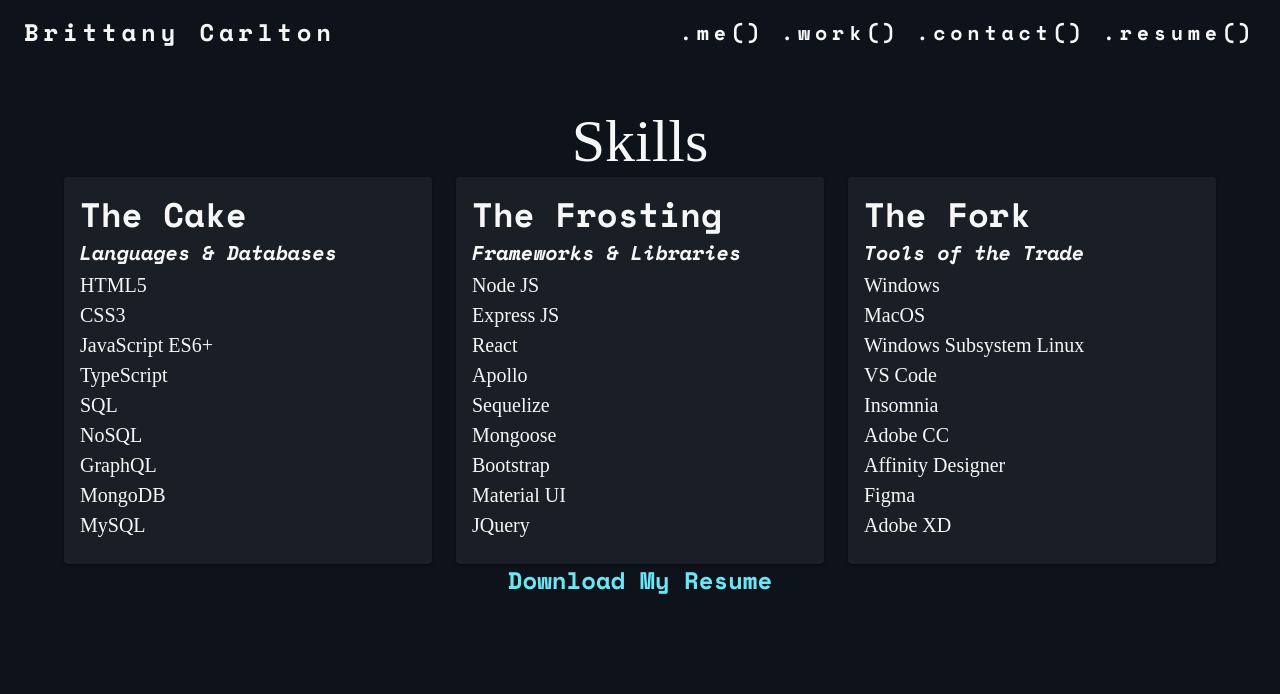
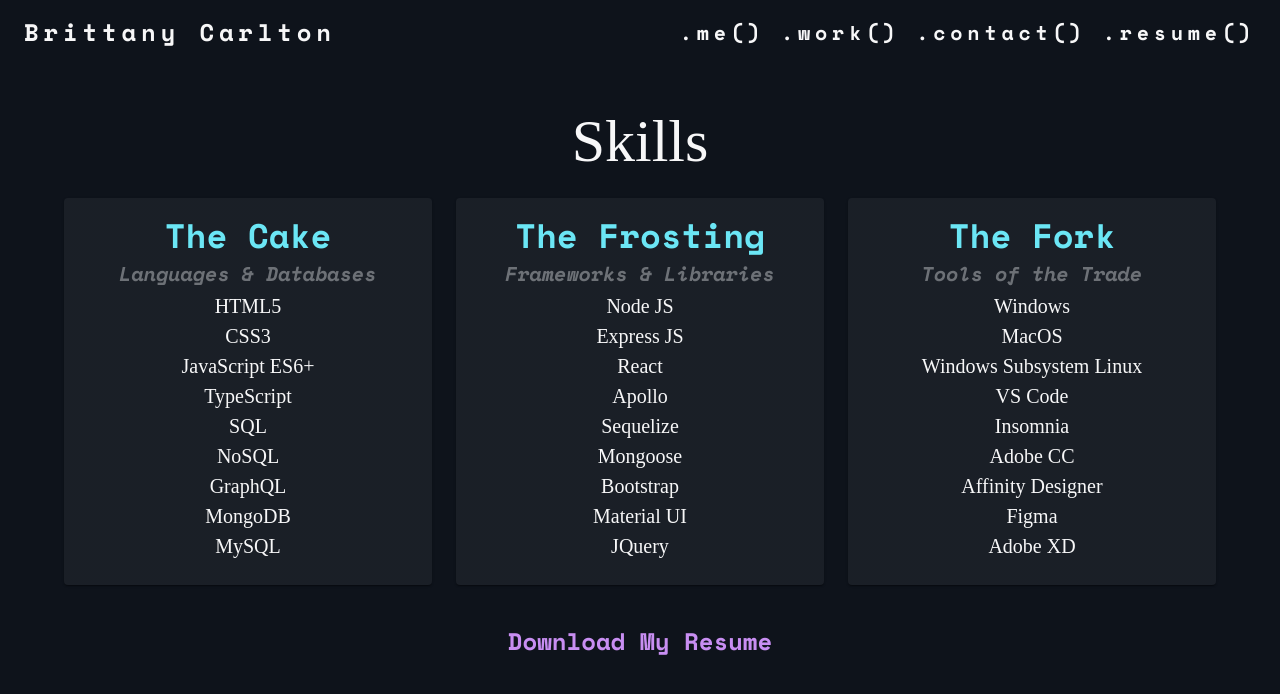
Before and after one commit to devBritt/britt-carlton-portfolio, a React (Create React App) app: page /resume in a window 1280 px wide. Shown: the top 694 px of the page. Built offline with nearby package versions, Linux system fonts and the light colour scheme; a web font is replaced by a local one.

Commit message:
Add custom styles to resume download link

```diff
--- a/src/App.js
+++ b/src/App.js
@@ -122,7 +122,11 @@
 
 function App() {
     return (
-        <Box className='App' padding='2' textAlign={'left'}>
+        <Box
+            className='App'
+            padding='2'
+            textAlign={'left'}
+        >
             <ThemeProvider theme={theme}>
                 <Router>
                     <CssBaseline />
--- a/src/assets/css/App.css
+++ b/src/assets/css/App.css
@@ -27,6 +27,10 @@
     url('../fonts/make-sans/MakeSans-Regular.ttf') format('truetype')
 }
 
+html, body {
+    min-height: 100vh;
+}
+
 h1,
 h2,
 h3,
--- a/src/components/header/index.js
+++ b/src/components/header/index.js
@@ -11,7 +11,7 @@
     '&:hover, &.Mui-focusVisible': {
         color: theme.palette.success.main
     }
-}))
+}));
 
 const Header = () => {
     return (
--- a/src/components/skill-card/index.js
+++ b/src/components/skill-card/index.js
@@ -1,13 +1,22 @@
 import { Card, CardContent, Typography } from '@mui/material';
+import { alpha } from '@mui/material/styles';
 
 const SkillCard = ({ cardInfo }) => {
     return (
         <Card sx={{ minWidth: 275 }}>
-            <CardContent>
-                <Typography component={'h3'} variant={'h4'}>
+            <CardContent sx={{ textAlign: 'center' }}>
+                <Typography
+                    component={'h3'}
+                    variant={'h4'}
+                    sx={{ color: 'primary.main' }}
+                >
                     {cardInfo.title}
                 </Typography>
-                <Typography component={'subtitle1'} variant={'subtitle1'}>
+                <Typography
+                    component={'subtitle1'}
+                    variant={'subtitle1'}
+                    sx={{ color: `${alpha('#ebedef', 0.4)}` }}
+                >
                     {cardInfo.category}
                 </Typography>
                 {cardInfo.skills.map(skill => (
--- a/src/pages/resume.js
+++ b/src/pages/resume.js
@@ -1,4 +1,5 @@
 import { Link, Typography, Grid, Container } from '@mui/material';
+import { styled } from '@mui/material/styles';
 import SkillCard from '../components/skill-card';
 
 const skills = [
@@ -47,13 +48,31 @@
             'Adobe XD',
         ]
     },
-]
+];
+
+const CustomLink = styled((props) => (
+    <Link
+        {...props}
+    />
+))(({ theme }) => ({
+    color: theme.palette.secondary.main,
+    '&:hover, &.Mui-focusVisible': {
+        color: theme.palette.secondary.light
+    }
+}));
 
 const Resume = () => {
     return (
         <>
-            <Typography component={'h2'} variant={'h2'} style={{ textAlign: 'center' }}>Skills</Typography>
-            <Grid container spacing={3}>
+            <Typography
+                component={'h2'}
+                variant={'h2'}
+                style={{ textAlign: 'center' }}
+                gutterBottom
+            >
+                Skills
+            </Typography>
+            <Grid container spacing={3} mb={5}>
                 {skills.map(info => (
                     <Grid item xs={12} md={4} key={info.category}>
                         <SkillCard cardInfo={info} />
@@ -61,14 +80,14 @@
                 ))}
             </Grid>
             <Container style={{ textAlign: 'center' }}>
-                <Link
+                <CustomLink
                     component={'a'}
                     variant={'h5'}
                     href={'https://docs.google.com/document/d/1J94ohB1FARKb71ZOUN4h_GHuE2Ym7zY3EXJaX4OJ7TA/edit?usp=sharing'}
                     underline={'none'}
                 >
                     Download My Resume
-                </Link>
+                </CustomLink>
             </Container>
         </>
     );
```
Lines whose indentation alone changed are shown as unchanged.
